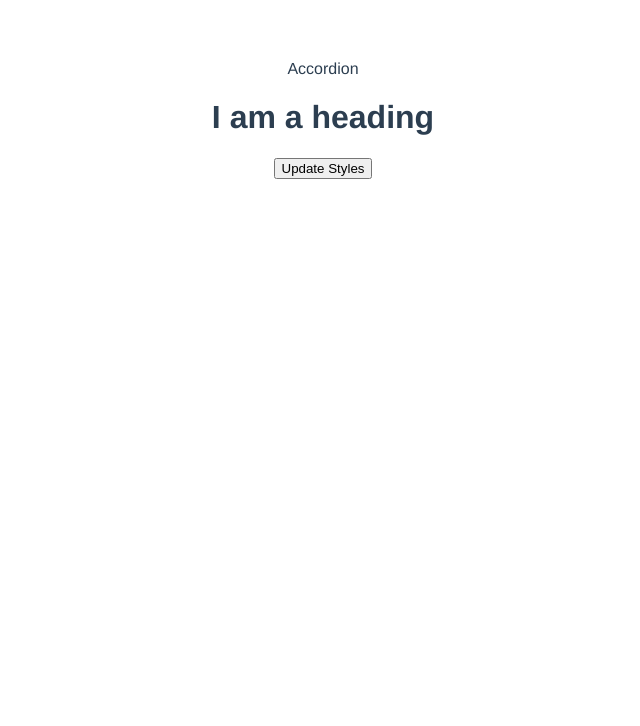
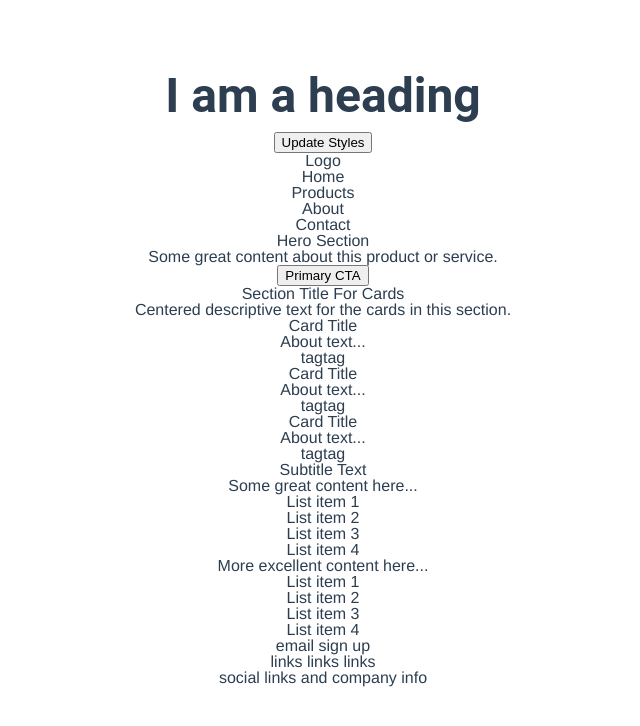
Before and after one commit to brendanbax/fledge, a Vue app: page / in a window 1280 px wide. Shown: the top 726 px of the page, without its empty margins (317-957 px from the left). Built offline with nearby package versions, Linux system fonts and the light colour scheme.

Commit message:
adds reset as JS and updates styles

```diff
--- a/src/App.vue
+++ b/src/App.vue
@@ -1,23 +1,27 @@
 <template>
   <div id="app">
-    <Accordion />
-    <h1 class="text-hero">I am a heading</h1>
-    <button @click="createStyleSheet">Update Styles</button>
+    <div>
+      <h1 class="text-h1">I am a heading</h1>
+      <button @click="updatePageStyles">Update Styles</button>
+    </div>
+    <Demo />
   </div>
 </template>
 
 <script>
-import Accordion from '@/components/Accordion'
+import Demo from '@/components/Demo'
+import StyleReset from '@/assets/reset'
 
 export default {
   name: 'App',
   components: {
-    Accordion
+    Demo
   },
   data() {
     return {
       // Font
-      font_url: 'https://fonts.googleapis.com/css2?family=Roboto:wght@100&display=swap',
+      font_primary_url: 'https://fonts.googleapis.com/css2?family=Roboto:wght@100&display=swap',
+      font_secondary_url: 'https://fonts.googleapis.com/css2?family=Roboto:wght@100&display=swap',
       // Colors
       color_light: '#FAFAFA',
       color_dark: '#2E282A',
@@ -27,6 +31,43 @@ export default {
       color_success: '#81E979',
       color_warning: '#F2BB05',
       color_danger: '#EF3E36',
+      // Type
+      text_h1: {
+        font_primary: true,
+        font_size: '3rem',
+        font_weight: '600',
+        line_height: '1.5',
+      },
+      text_h2: {
+        font_primary: true,
+        font_size: '3rem',
+        font_weight: '600',
+        line_height: '1.5',
+      },
+      text_h3: {
+        font_primary: true,
+        font_size: '3rem',
+        font_weight: '600',
+        line_height: '1.5',
+      },
+      text_h4: {
+        font_primary: true,
+        font_size: '3rem',
+        font_weight: '600',
+        line_height: '1.5',
+      },
+      text_h5: {
+        font_primary: true,
+        font_size: '3rem',
+        font_weight: '600',
+        line_height: '1.5',
+      },
+      text_h6: {
+        font_primary: true,
+        font_size: '3rem',
+        font_weight: '600',
+        line_height: '1.5',
+      },
       // Buttons
       button_primary: '',
       button_secondary: '',
@@ -38,13 +79,18 @@ export default {
   },
   methods: {
     createStyleSheet() {
-      let fontFamily = this.font_url.split('family=')[1].split(':')[0]
+      let font_primary = this.font_primary_url.split('family=')[1].split(':')[0]
+      let font_secondary = this.font_secondary_url.split('family=')[1].split(':')[0]
 
-      let css = `
-        @import url('${this.font_url}');
+      return `
+        ${StyleReset}
+
+        @import url('${this.font_primary_url}');
+        @import url('${this.font_secondary_url}');
 
         :root {
-          --font: ${fontFamily};
+          --font-primary: ${font_primary};
+          --font-secondary: ${font_secondary};
           --color-light: ${this.color_light};
           --color-dark: ${this.color_dark};
           --color-primary: ${this.color_primary};
@@ -55,22 +101,55 @@ export default {
           --color-danger: ${this.color_danger};
         }
 
-        .text-hero { font-family: var(--font); }
-        .text-title { font-family: var(--font); }
-        .text-h1 { font-family: var(--font); }
-        .text-h2 { font-family: var(--font); }
-        .text-h3 { font-family: var(--font); }
-        .text-h4 { font-family: var(--font); }
-        .text-h5 { font-family: var(--font); }
-        .text-h6 { font-family: var(--font); }
-        .text-subtitle { font-family: var(--font); }
+        .text-h1 {
+          font-family: var(--font-${this.text_h1.font_primary ? 'primary' : 'secondary'});
+          font-size: ${this.text_h1.font_size};
+          font-weight: ${this.text_h1.font_weight};
+          line-height: ${this.text_h1.line_height};
+        }
+        .text-h2 {
+          font-family: var(--font-${this.text_h2.font_primary ? 'primary' : 'secondary'});
+          font-size: ${this.text_h2.font_size};
+          font-weight: ${this.text_h2.font_weight};
+          line-height: ${this.text_h2.line_height};
+        }
+        .text-h3 {
+          font-family: var(--font-${this.text_h3.font_primary ? 'primary' : 'secondary'});
+          font-size: ${this.text_h3.font_size};
+          font-weight: ${this.text_h3.font_weight};
+          line-height: ${this.text_h3.line_height};
+        }
+        .text-h4 {
+          font-family: var(--font-${this.text_h4.font_primary ? 'primary' : 'secondary'});
+          font-size: ${this.text_h4.font_size};
+          font-weight: ${this.text_h4.font_weight};
+          line-height: ${this.text_h4.line_height};
+        }
+        .text-h5 {
+          font-family: var(--font-${this.text_h5.font_primary ? 'primary' : 'secondary'});
+          font-size: ${this.text_h5.font_size};
+          font-weight: ${this.text_h5.font_weight};
+          line-height: ${this.text_h5.line_height};
+        }
+        .text-h6 {
+          font-family: var(--font-${this.text_h6.font_primary ? 'primary' : 'secondary'});
+          font-size: ${this.text_h6.font_size};
+          font-weight: ${this.text_h6.font_weight};
+          line-height: ${this.text_h6.line_height};
+        }
         .text-body { font-family: var(--font); }
         .text-overline { font-family: var(--font); }
         .text-caption { font-family: var(--font); }
+      `
+    },
+    updatePageStyles() {
+      let css = this.createStyleSheet()
+      let head = document.head || document.getElementsByTagName('head')[0]
 
+      // Add logic here... if there's a style tag (that's not the app style)
+      // we need to grab it and replace it...
+      // document.getElementsByTagName('style')[1] -> should be the "new" one?
 
-      `
-      let head = document.head || document.getElementsByTagName('head')[0]
       let style = document.createElement('style')
 
       head.appendChild(style)
@@ -82,6 +161,9 @@ export default {
         style.appendChild(document.createTextNode(css))
       }
     }
+  },
+  mounted() {
+    this.updatePageStyles()
   }
 }
 </script>
--- /dev/null
+++ b/src/assets/reset.js
@@ -0,0 +1,46 @@
+export default (
+	`
+html, body, div, span, applet, object, iframe,
+h1, h2, h3, h4, h5, h6, p, blockquote, pre,
+a, abbr, acronym, address, big, cite, code,
+del, dfn, em, img, ins, kbd, q, s, samp,
+small, strike, strong, sub, sup, tt, var,
+b, u, i, center,
+dl, dt, dd, ol, ul, li,
+fieldset, form, label, legend,
+table, caption, tbody, tfoot, thead, tr, th, td,
+article, aside, canvas, details, embed,
+figure, figcaption, footer, header, hgroup,
+menu, nav, output, ruby, section, summary,
+time, mark, audio, video {
+	margin: 0;
+	padding: 0;
+	border: 0;
+	font-size: 100%;
+	font: inherit;
+	vertical-align: baseline;
+}
+/* HTML5 display-role reset for older browsers */
+article, aside, details, figcaption, figure,
+footer, header, hgroup, menu, nav, section {
+	display: block;
+}
+body {
+	line-height: 1;
+}
+ol, ul {
+	list-style: none;
+}
+blockquote, q {
+	quotes: none;
+}
+blockquote:before, blockquote:after,
+q:before, q:after {
+	content: '';
+	content: none;
+}
+table {
+	border-collapse: collapse;
+	border-spacing: 0;
+}
+`)
--- a/src/components/Accordion.vue
+++ /dev/null
@@ -1,15 +0,0 @@
-<template>
-  <div>
-    Accordion
-  </div>
-</template>
-
-<script>
-export default {
-  name: "Accordion"
-}
-</script>
-
-<style scoped>
-
-</style>
--- /dev/null
+++ b/src/components/Demo.vue
@@ -0,0 +1,88 @@
+<template>
+  <div>
+    <!-- Nav -->
+    <nav>
+      <div>Logo</div>
+      <ul>
+        <li><a>Home</a></li>
+        <li><a>Products</a></li>
+        <li><a>About</a></li>
+        <li><a>Contact</a></li>
+      </ul>
+    </nav>
+    <!-- Hero -->
+    <section>
+      <h1>Hero Section</h1>
+      <p>Some great content about this product or service.</p>
+      <div>
+        <button>Primary CTA</button>
+      </div>
+    </section>
+    <!-- 3 Column Cards -->
+    <section>
+      <h2>Section Title For Cards</h2>
+      <p>Centered descriptive text for the cards in this section.</p>
+      <!-- Card -->
+      <div>
+        <h3>Card Title</h3>
+        <p>About text...</p>
+        <span>tag</span>
+        <span>tag</span>
+      </div>
+      <!-- Card -->
+      <div>
+        <h3>Card Title</h3>
+        <p>About text...</p>
+        <span>tag</span>
+        <span>tag</span>
+      </div>
+      <!-- Card -->
+      <div>
+        <h3>Card Title</h3>
+        <p>About text...</p>
+        <span>tag</span>
+        <span>tag</span>
+      </div>
+    </section>
+    <!-- Text Section -->
+    <section>
+      <h2>Subtitle Text</h2>
+      <p>Some great content here...</p>
+      <ul>
+        <li>List item 1</li>
+        <li>List item 2</li>
+        <li>List item 3</li>
+        <li>List item 4</li>
+      </ul>
+      <p>More excellent content here...</p>
+      <ol>
+        <li>List item 1</li>
+        <li>List item 2</li>
+        <li>List item 3</li>
+        <li>List item 4</li>
+      </ol>
+    </section>
+    <!-- Footer -->
+    <footer>
+      <div>
+        email sign up
+      </div>
+      <div>
+        links links links
+      </div>
+      <div>
+        social links and company info
+      </div>
+    </footer>
+  </div>
+</template>
+
+<script>
+export default {
+
+}
+</script>
+
+<style scoped>
+
+</style>
```
Also changed, not shown: jsconfig.json (added, +10 -0 lines).
